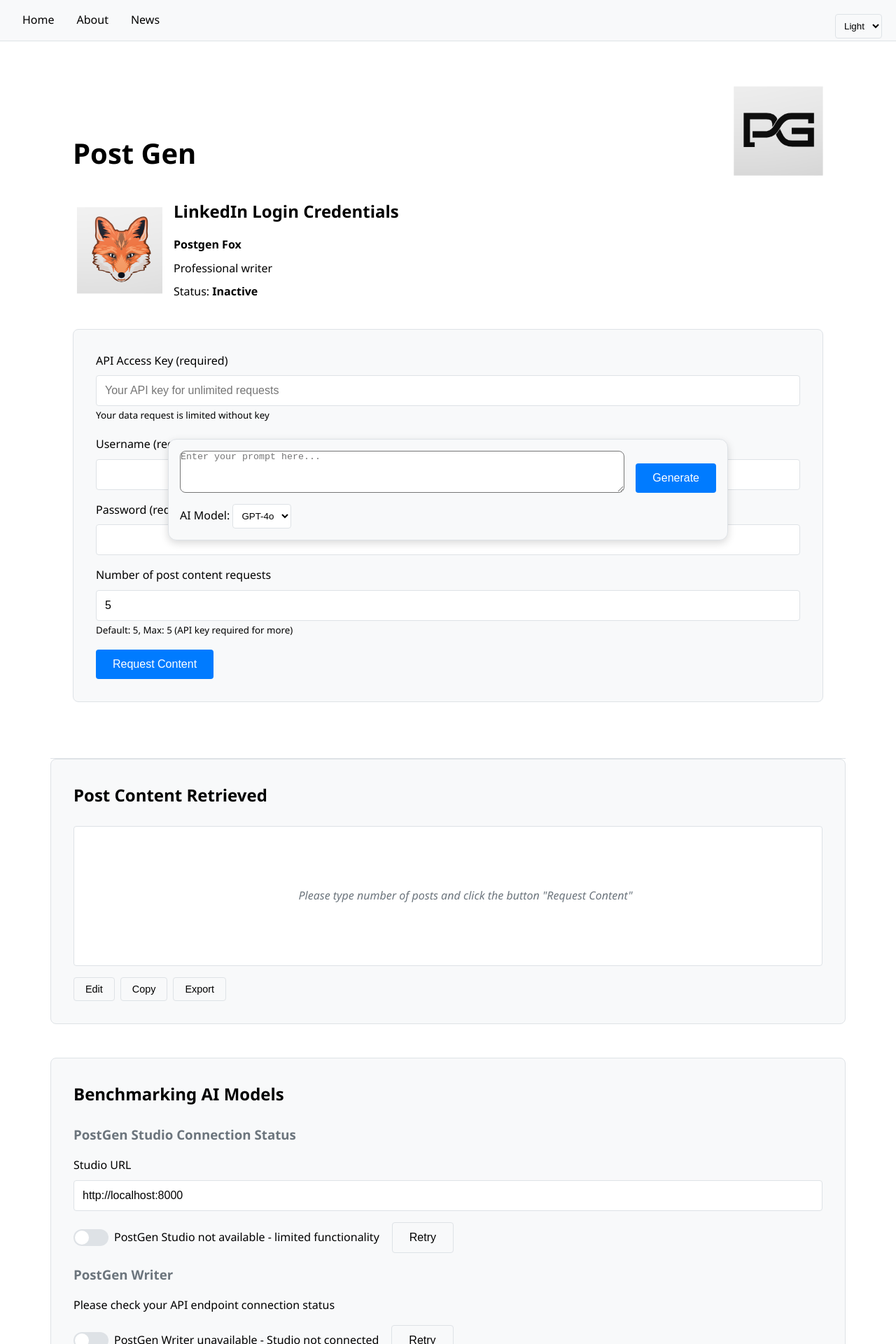
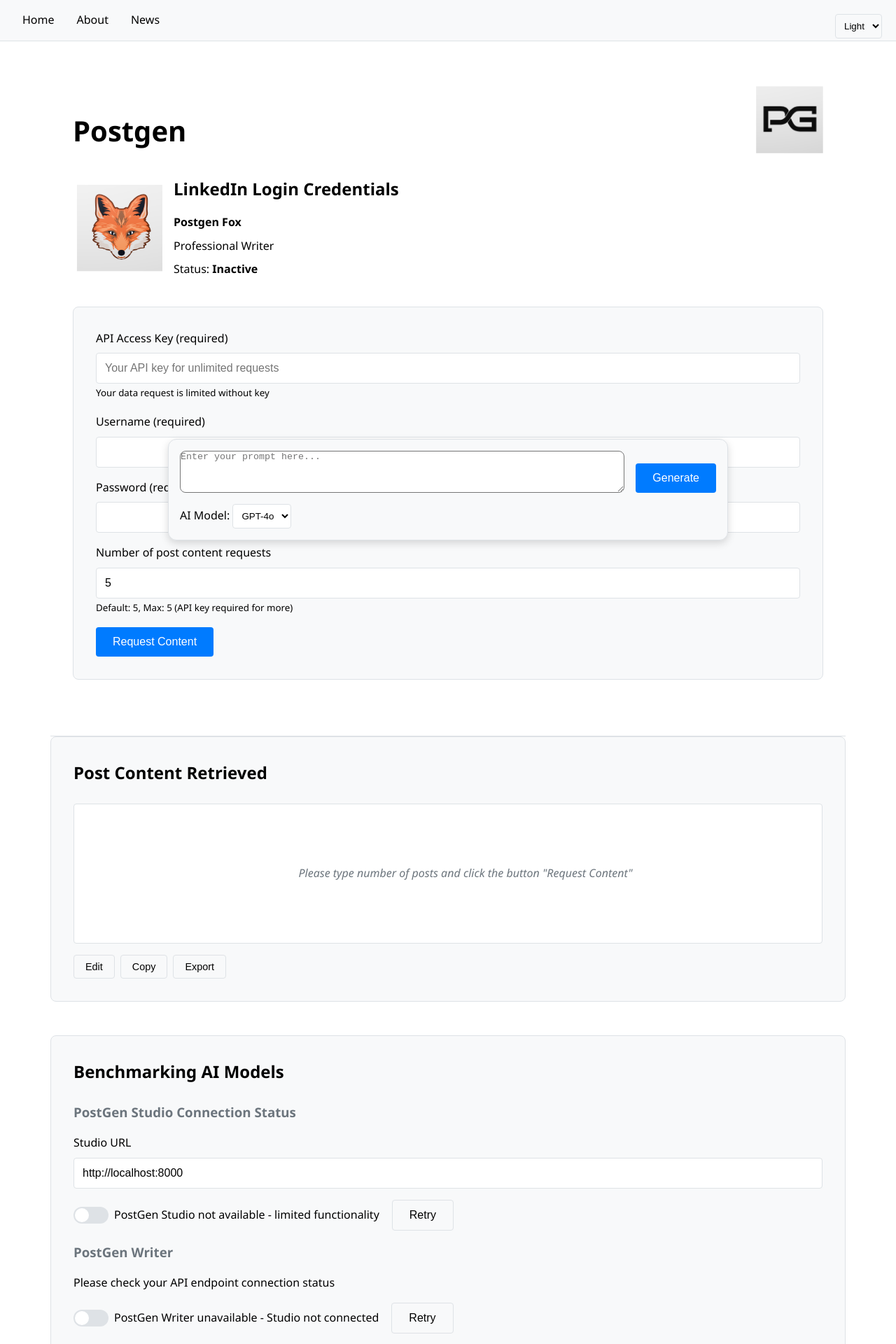
Before and after one commit to maiChuong/cmpro-postgen, a Jekyll site: the page built from postgen_web/index.md, in a window 1280 px wide. Shown: the top 1920 px of the page at 70% size. Built offline with Jekyll 4.4.1, drawn with Linux system fonts in a browser that asks for light colours.

Commit message:
Update simulation data

```diff
--- a/assets/css/style.css
+++ b/assets/css/style.css
@@ -111,7 +111,7 @@
 }
 
 .logo {
-  height: 128px;
+  height: 96px;
   width: auto;
 }
 
--- a/postgen_web/assets/css/style.css
+++ b/postgen_web/assets/css/style.css
@@ -111,7 +111,7 @@
 }
 
 .logo {
-  height: 128px;
+  height: 96px;
   width: auto;
 }
 
--- a/postgen_web/assets/js/main.js
+++ b/postgen_web/assets/js/main.js
@@ -549,6 +549,7 @@
     const profileName = document.getElementById('profileName');
     const profileTitle = document.getElementById('profileTitle');
     const userStatus = document.getElementById('userStatus');
+    const profileAvatar = document.querySelector('.profile-avatar');
 
     // Simulate profile info
     const simulatedProfile = {
@@ -562,6 +563,11 @@
     if (userStatus) {
         userStatus.textContent = simulatedProfile.status;
         userStatus.className = 'status active';
+    }
+
+    if (profileAvatar) {
+        profileAvatar.src = '/cmpro-postgen/assets/img/avatar-b.png'; // NEW AVATAR
+
     }
 
     // Update header to show logged in state
--- a/postgen_web/index.md
+++ b/postgen_web/index.md
@@ -7,7 +7,7 @@
     <!-- Header -->
     <header class="header">
         <div class="header-top">
-            <h1>Post Gen</h1>
+            <h1>Postgen</h1>
             <img src="{{ '/assets/img/Logo.png' | relative_url }}" alt="PostGen Logo" class="logo">
         </div>
 
@@ -17,8 +17,8 @@
             <div class="profile-info">
                 <h2>LinkedIn Login Credentials</h2>
                 <div class="profile-details">
-                    <p><strong>Postgen Fox</strong></p>
-                    <p>Professional writer</p>
+                    <p><span id="profileName" class="profile name"><strong>Postgen Fox</strong></span></p>
+                    <p><span id="profileTitle" class="profile title">Professional Writer</span></p>
                     <p>Status: <span id="userStatus" class="status inactive">Inactive</span></p>
                 </div>
             </div>
```
